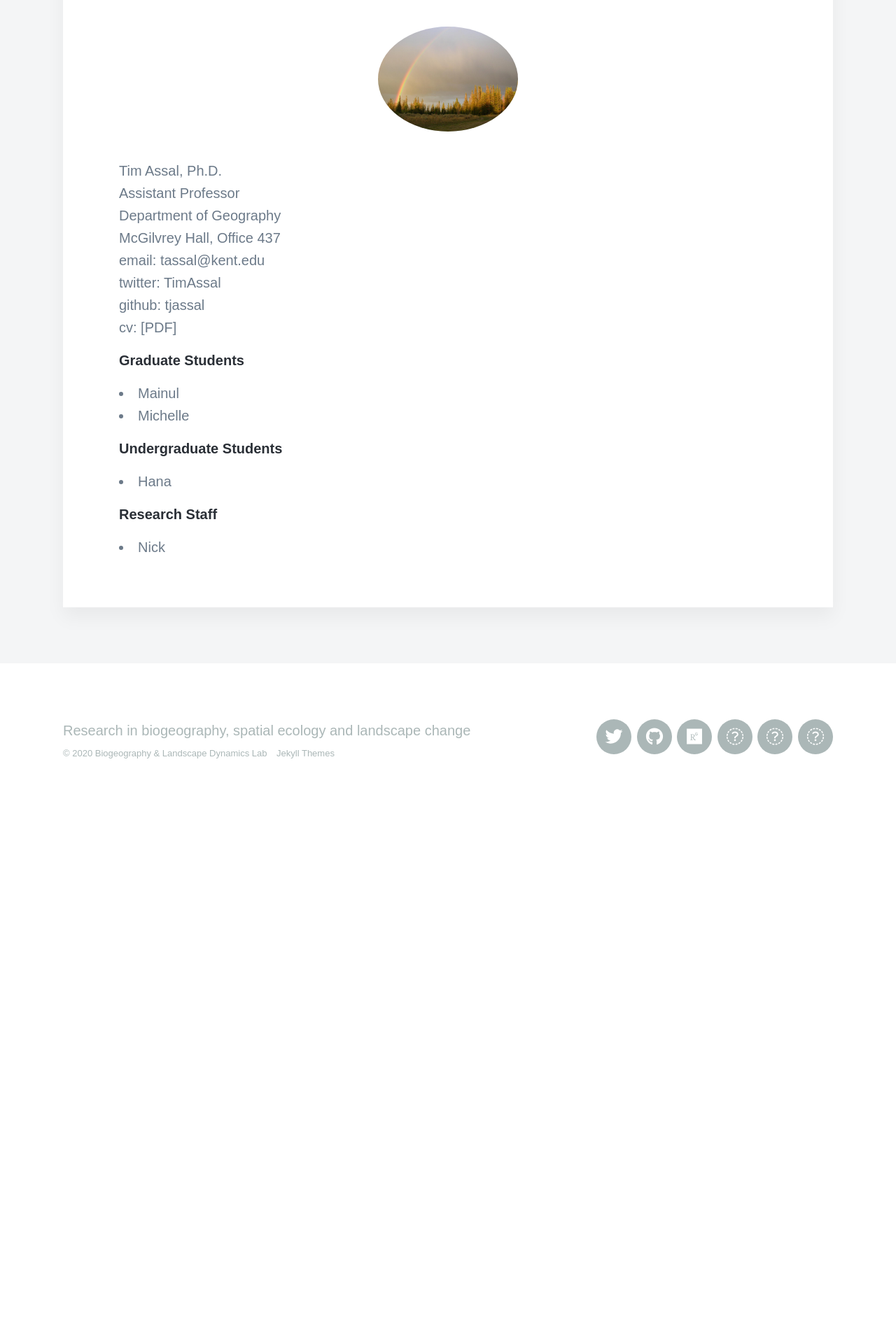
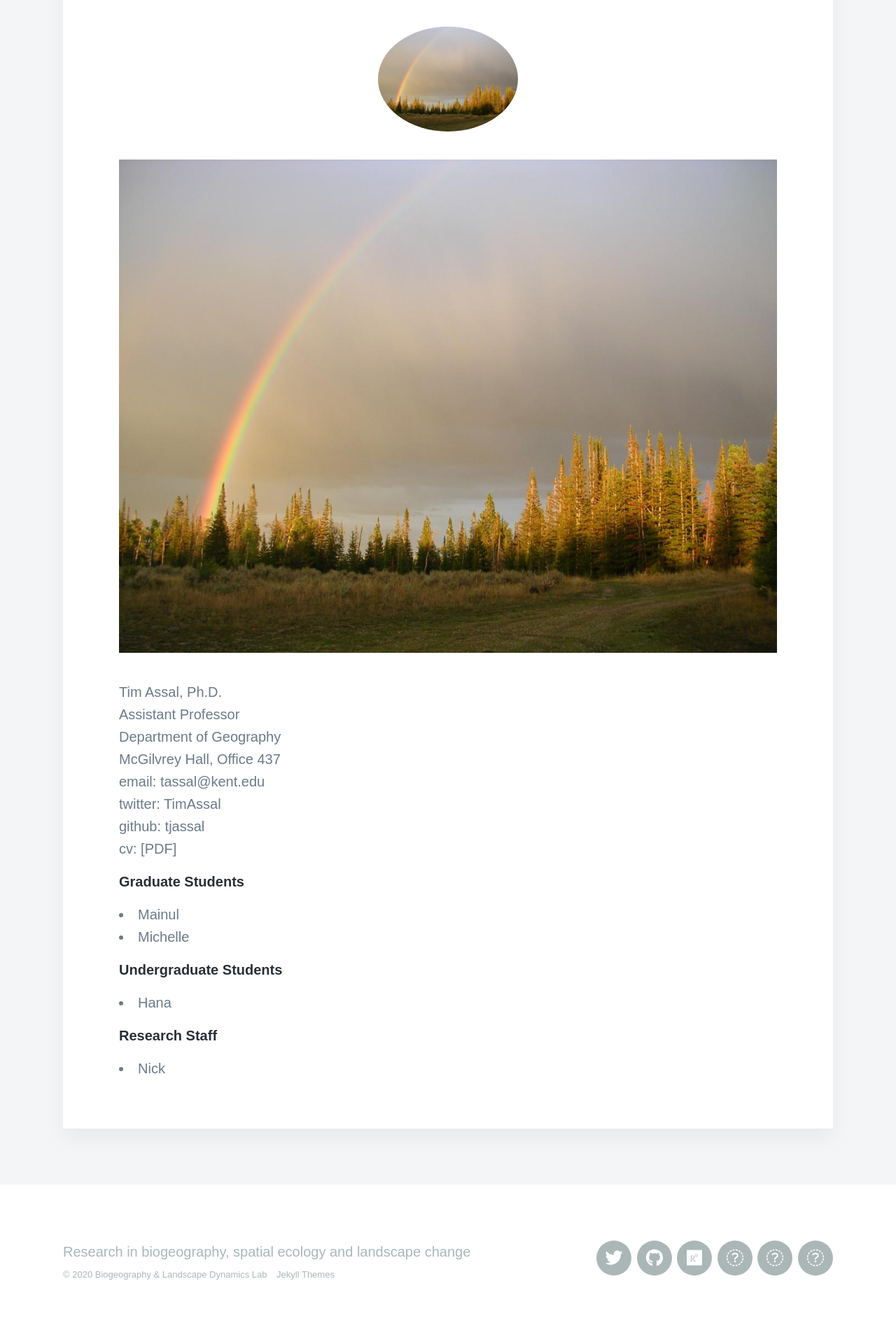
Before and after one commit to tjassal/tjassal.github.io, a Jekyll site: the page built from _pages/people.md, in a window 1280 px wide. Shown: the part 861-2769 px from the top of the page at 70% size. Built offline with Jekyll 4.4.1, drawn with Linux system fonts in a browser that asks for light colours; nearby versions of some CDN libraries; some web fonts are replaced; before the commit the page ends 2024 px from its top, so only the background shows below that.

Commit message:
Update people.md

```diff
--- a/_pages/people.md
+++ b/_pages/people.md
@@ -12,6 +12,8 @@ featured_image: /images/banners/Bariloche_pano_crop_sm.jpg
 <img class="img-circle img-responsive img-center" src="/images/teampic/LM-rainbow.JPG" alt="" height="200" width="200" style="border-radius:50%">
 
 <img class="avatar" src="/images/teampic/LM-rainbow.JPG" alt="" height="200" width="200" style="border-radius:50%">
+
+<img src="/images/teampic/LM-rainbow.JPG" alt="Tim Assal" class="avatar" />
 
 
 Tim Assal, Ph.D.
```
